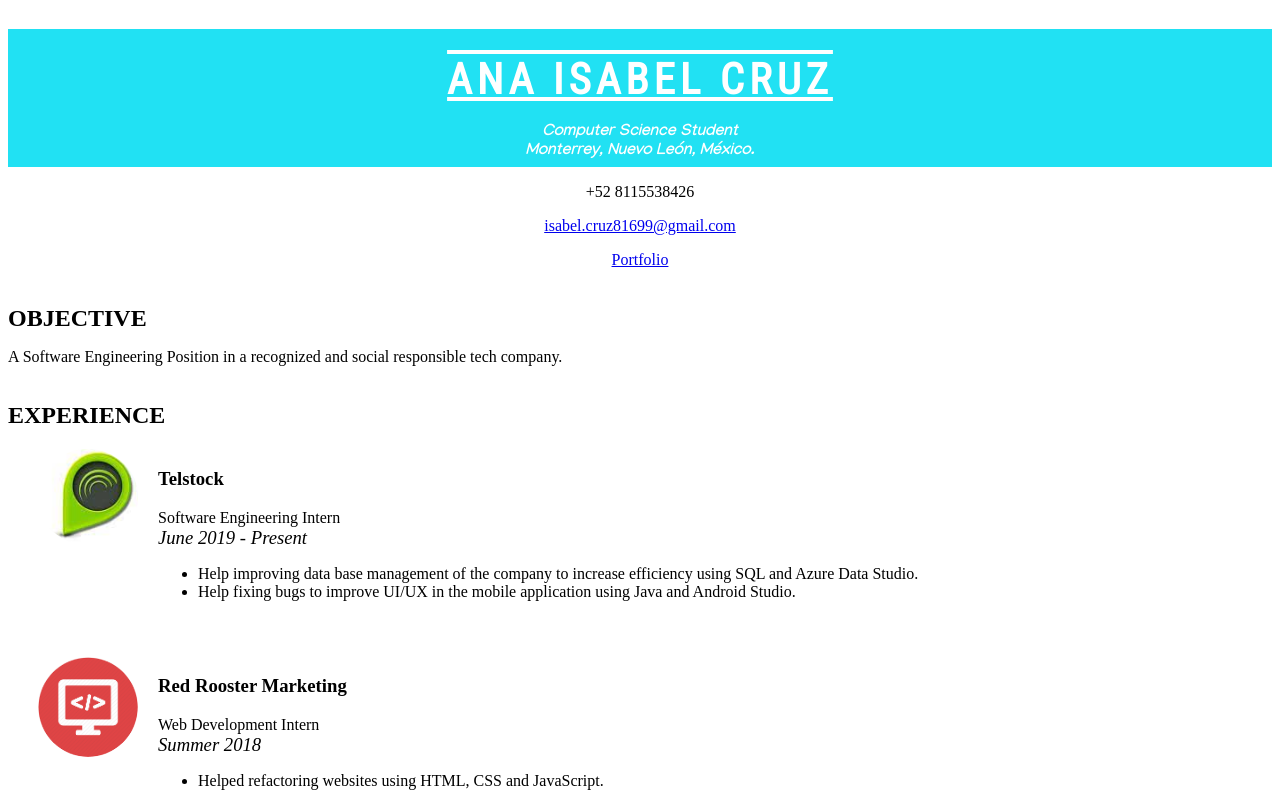
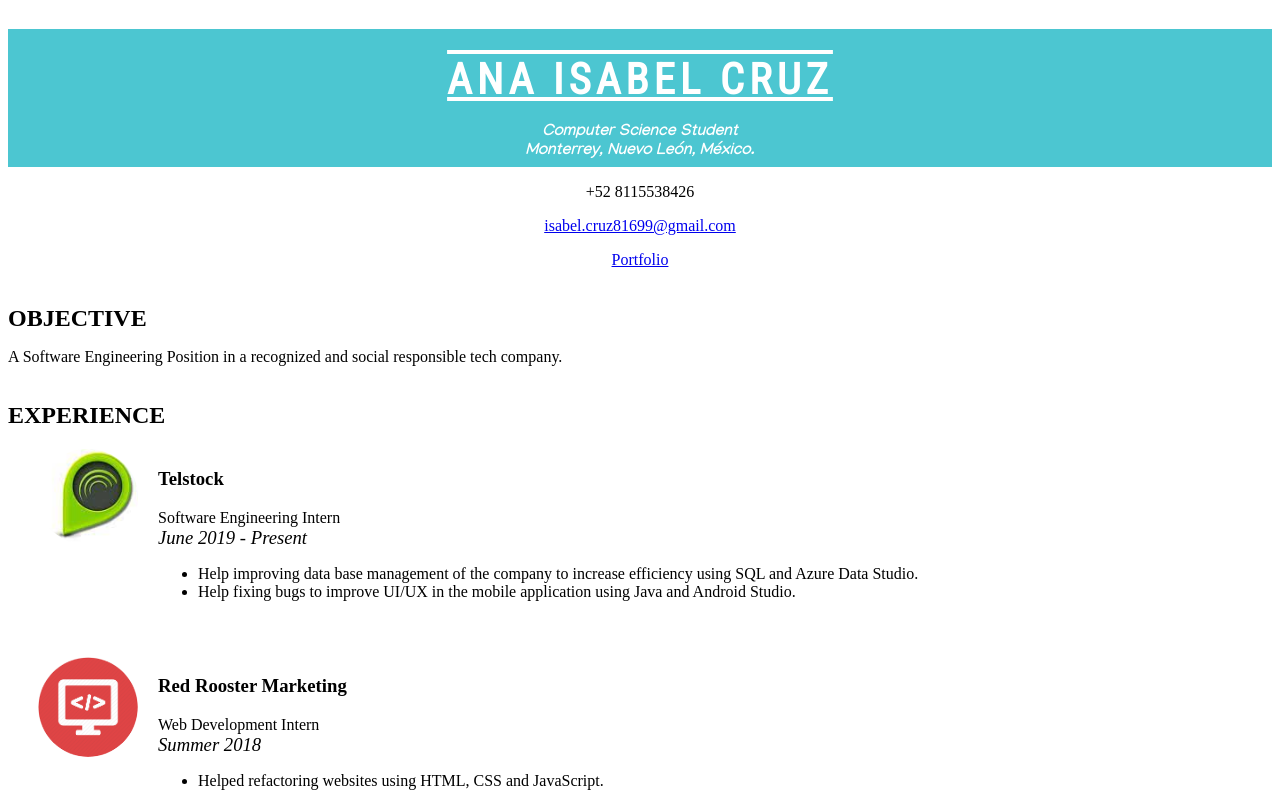
Before and after one commit to isabelcruz816/resume, a plain HTML site: page index.html in a window 1280 px wide. Shown: the top 809 px of the page. Drawn offline with Linux system fonts and the light colour scheme.

Commit message:
changed header color

```diff
--- a/css/main.css
+++ b/css/main.css
@@ -1,6 +1,6 @@
 .header {
   text-align: center;
-  background-color: #21e1f3;
+  background-color: #4cc6d1;
 }
 
 h1 {
```
